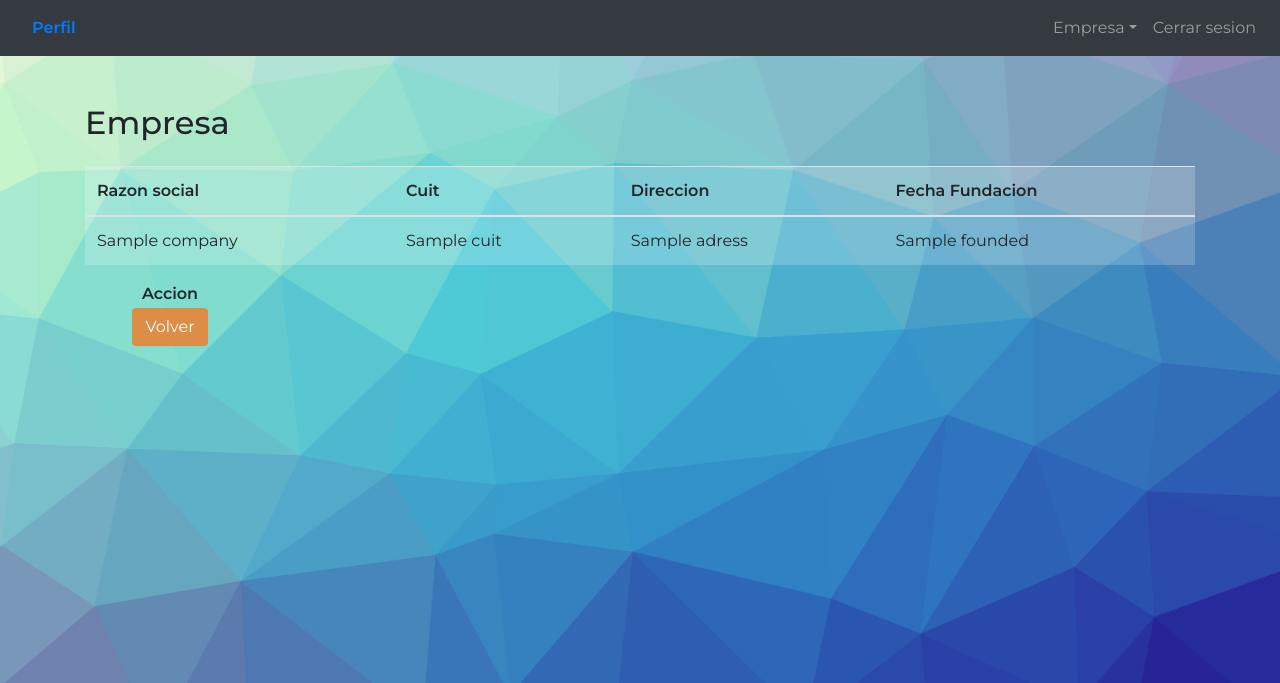
After one commit to RuedaFacundo/laboratorioIV-TpFinal, a PHP site: template Views/company.php in a window 1280 px wide. The commit adds this page. Shown: the top 683 px of the page. Run offline with PHP 8.4, Linux system fonts and the light colour scheme; the template is opened without the code that fills it: most values are stand-ins (such as "Sample title", 1, 10 or a date in 2020); some libraries are stand-ins or nearby versions.

```diff
--- /dev/null
+++ b/Views/company.php
@@ -0,0 +1,49 @@
+<?php
+    require_once('nav-student.php');
+?>
+<main class="py-5">
+    <section id="listado" class="mb-5">
+        <div class="container">
+            <h2 class="mb-4">Empresa</h2>
+            <table class="table bg-light-alpha">
+                <thead>
+                <tr>
+                    <th>Razon social</th>
+                    <th>Cuit</th>
+                    <th>Direccion</th>
+                    <th>Fecha Fundacion</th>
+                </tr>
+                </thead>
+                <tbody>
+                <tr>
+                    <td><?php echo $company->getName() ?></td>
+                    <td><?php echo $company->getCuit() ?></td>
+                    <td><?php echo $company->getAdress() ?></td>
+                    <td><?php echo $company->getFounded() ?></td>
+                </tr>
+            </tbody>
+            </table>
+            <form action="<?php echo FRONT_ROOT ?>Company/ShowListViewStudent" method="post">
+            <table style="max-width: 35%;" >
+                <thead>
+                <tr>
+                    <th style="width: 170px; text-align: center"> Accion</th>
+                </tr>
+                </thead>
+                <tbody align=center>
+                <tr>
+                    <td>
+                    <input type="submit" class="btn" value="Volver" style="background-color:#DC8E47;color:white;"/>
+                    </td>
+                </tr>
+                </tbody>
+                </tr>
+            </table>
+            <form>
+        </div>
+
+    </section>
+</main>
+<?php
+  include_once('footer.php');
+?>
```
Also changed, not shown: Controllers/CompanyController.php (+12 -0 lines), DAO/CompanyDAO.php (+11 -0 lines), Views/student-company.php (+21 -0 lines).
